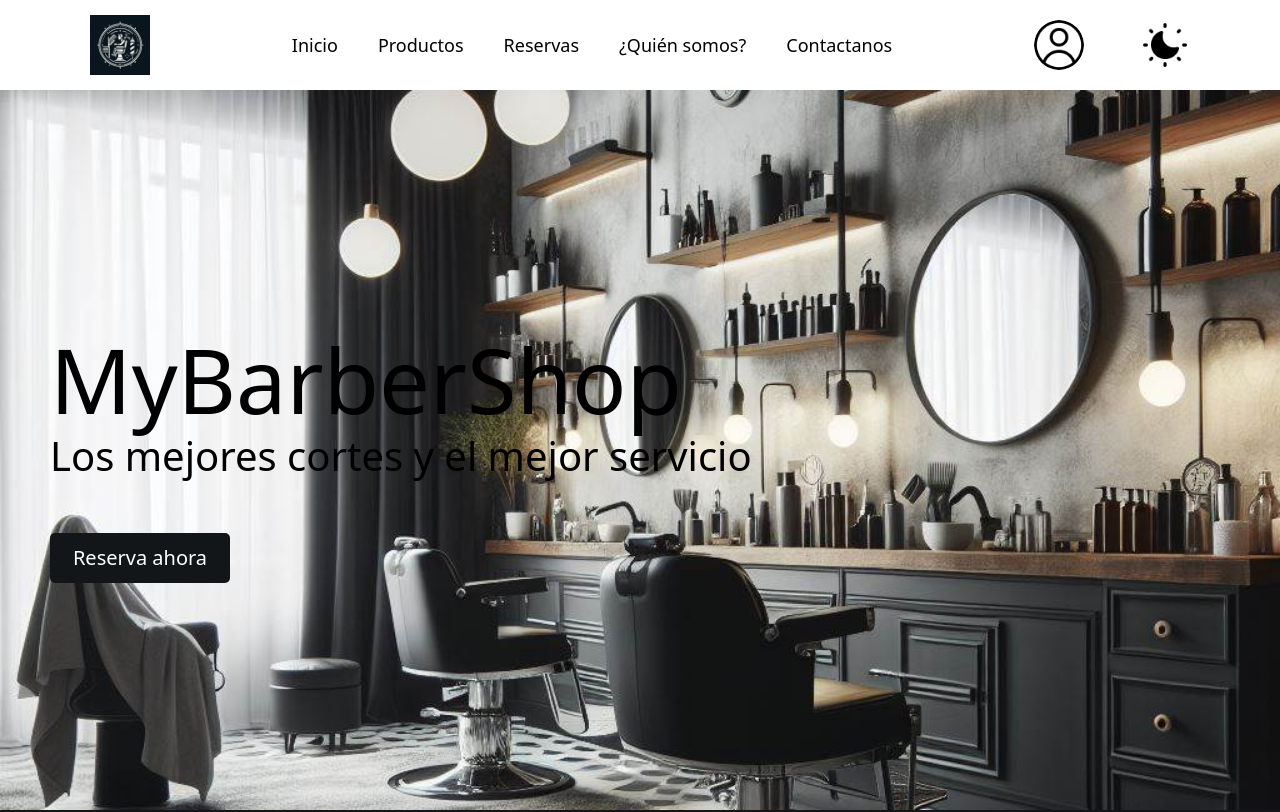
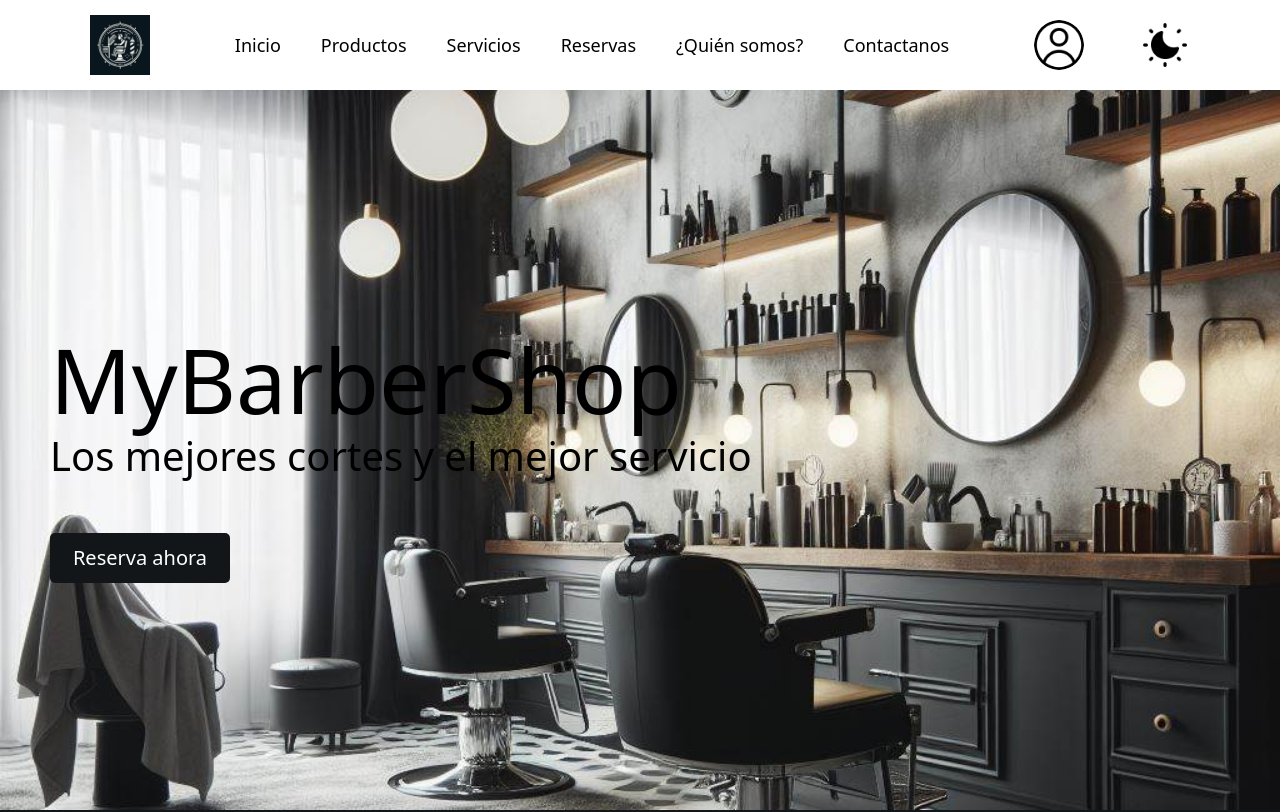
Before and after one commit to jorgerosgomez/TAESS, a React (Create React App) app in the folder frontend/: page / in a window 1280 px wide. Shown: the top 812 px of the page. Built offline with nearby package versions, Linux system fonts and the light colour scheme.

Commit message:
Reajuste en la barra de navegacion (servicios)

```diff
--- a/frontend/src/Components/Navbar/Navbar.js
+++ b/frontend/src/Components/Navbar/Navbar.js
@@ -44,11 +44,11 @@ const Navbar = ({ theme, setTheme }) => {
             <ul>
                 <li><Link to="/">Inicio</Link></li>
                 <li><Link to="/productos">Productos</Link></li>
+                <li><Link to="/servicios">Servicios</Link></li>
                 <li><Link to="/reservas">Reservas</Link></li>
                 <li><Link to="/quienes-somos">¿Quién somos?</Link></li>
                 <li><Link to="/Contact">Contactanos</Link></li>
                 {isAuthenticated && <li><Link to="/administracion">Administración</Link></li>}
-                {isAuthenticated && <li><Link to="/servicios">Servicios</Link></li>}
             </ul>
             <img src={user_icon} alt="user icon" className="user-icon" onClick={handleUserIconClick} />
             <img onClick={toggleMode} src={theme === 'light' ? light_mode : dark_mode} alt="toggle icon" className="toggle-icon" />
```
